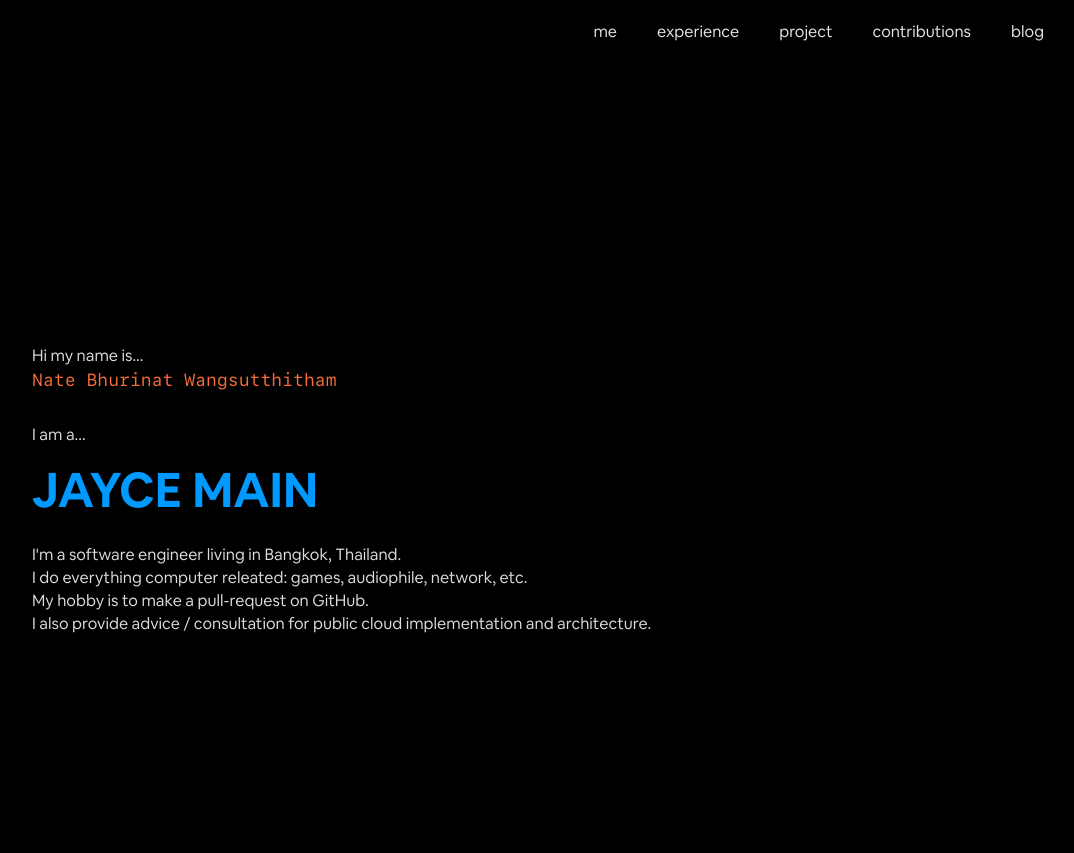
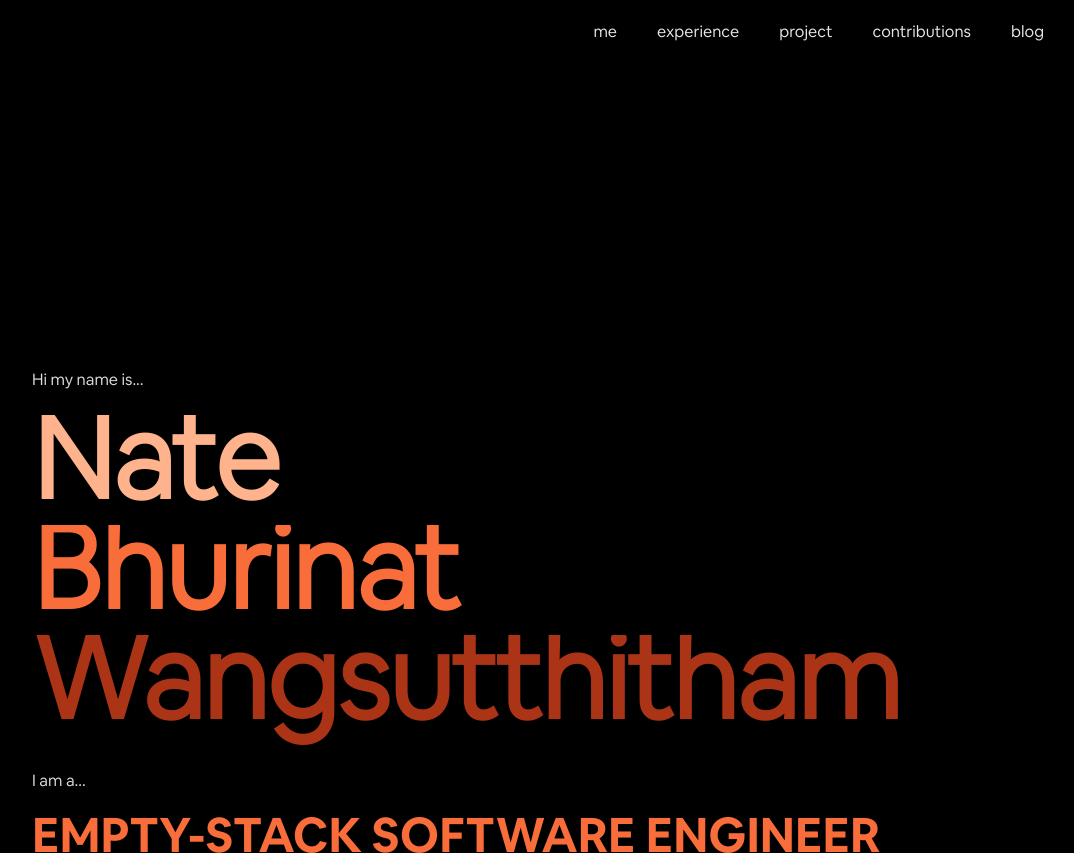
Before and after one commit to natebwangsut/natebwangsut.github.io, a Gatsby site: page / in a window 1280 px wide. Shown: the top 853 px of the page, without its empty margins (152-1226 px from the left). Built offline with nearby package versions, Linux system fonts and the light colour scheme; Gatsby itself is replaced by a stand-in of ours.

Commit message:
layout: Added clarification on Title page

```diff
--- a/contents/me/me.md
+++ b/contents/me/me.md
@@ -4,10 +4,10 @@ title: "Nate Bhurinat Wangsutthitham"
 caption: ""
 subCaption: ""
 iam:
+  - { item: Empty-stack Software Engineer, color: "#f86d3a" }
   - { item: Jayce Main, color: "#0099ff" }
   - { item: Redstone Architect, color: "#ff98ff" }
   - { item: House Designer, color: "#66a4ae" }
-  - { item: Empty-stack Software Engineer, color: "#fdd023" }
   # - { item: Henlo-fiesta Member, color: "#98ff98" }
   - { item: Avid Photographer, color: "#d598a0" }
 ---
--- a/src/components/layout/palette.css
+++ b/src/components/layout/palette.css
@@ -16,3 +16,31 @@
   --misty-rose: hsla(6, 9%, 95%, 1);
   --deep-champagne: hsla(31, 36%, 99%, 1);
 }
+
+/* OrangeWeb Palette */
+:root {
+  --orange-web-1: #fff6f0;
+  --orange-web-2: #ffebde;
+  --orange-web-3: #ffd0b5;
+  --orange-web-4: #ffb38c;
+  --orange-web-5: #ff9263;
+  --orange-web-6: #f86d3a; /* Main color */
+  --orange-web-7: #d14e26;
+  --orange-web-8: #ab3416;
+  --orange-web-9: #851f0b;
+  --orange-web-10: #5e1207;
+}
+
+/* GeekBlue Palette */
+:root {
+  --geek-blue-1: #f0f5ff;
+  --geek-blue-2: #d6e4ff;
+  --geek-blue-3: #adc6ff;
+  --geek-blue-4: #85a5ff;
+  --geek-blue-5: #597ef7;
+  --geek-blue-6: #2f54eb; /* Main color */
+  --geek-blue-7: #1d39c4;
+  --geek-blue-8: #10239e;
+  --geek-blue-9: #061178;
+  --geek-blue-10: #030852;
+}
--- a/src/components/section/me/Me.tsx
+++ b/src/components/section/me/Me.tsx
@@ -1,6 +1,7 @@
 import React, { useState, useCallback } from "react";
 import { useTransition, animated } from "react-spring";
 import styled from "styled-components";
+import MeTitle from "./MeTitle";
 
 interface MeProps {
   frontmatter: {
@@ -77,10 +78,12 @@ const Me: React.FC<MeProps> = ({ frontmatter, html }) => {
 
   return (
     <StyledContainer id="me">
-      Hi my name is...
-      <code>
-        <StyledTitle>{frontmatter.title}</StyledTitle>
-      </code>
+      {/* <code>
+        <StyledTitle>{frontmatter.title.split(" ")}</StyledTitle>
+      </code> */}
+      <MeTitle>
+        {frontmatter.title.split(" ").map((word: string) => <span>{word}</span>)}
+      </MeTitle>
       <StyledHeading>{frontmatter.preTitle}</StyledHeading>
       <StyledAnimation onClick={onClick}>
         {transitions.map(({ item, props: { ...rest }, key }) => (
--- /dev/null
+++ b/src/components/section/me/MeTitle.tsx
@@ -0,0 +1,45 @@
+import React from "react";
+import { useTrail, animated } from "react-spring";
+import styled from "styled-components";
+
+const MeTitleWrapper = styled.div`
+  margin-bottom: 24px;
+`;
+
+const MeTitleWords = styled(animated.div)`
+  position: relative;
+  width: 100%;
+  height: 110px;
+  line-height: 85px;
+  // color: var(--orange-web);
+  font-size: 4.5em;
+  font-weight: 800;
+  letter-spacing: -2px;
+  will-change: transform, opacity;
+  overflow: hidden;
+`;
+
+const MeTitle: React.FC = ({ children, ...props }) => {
+  const items = React.Children.toArray(children);
+  const trail = useTrail(items.length, {
+    config: { mass: 5, tension: 2000, friction: 200 },
+    opacity: 1,
+    x: 0,
+    height: 110,
+    from: { opacity: 0, x: 20, height: 0 },
+  });
+  return (
+    <MeTitleWrapper {...props}>
+      <div style={{ marginTop: "24px", marginBottom: "24px" }}>Hi my name is...</div>
+      <h2>
+        {trail.map(({ x, height, ...rest }, index) => (
+          <MeTitleWords style={{ ...rest, transform: `translate3d(0,${x}px,0)` }}>
+            <animated.div style={{ height, color: `var(--orange-web-${4 + index * 2})`}}>{items[index]}</animated.div>
+          </MeTitleWords>
+        ))}
+      </h2>
+    </MeTitleWrapper>
+  );
+};
+
+export default MeTitle;
```
